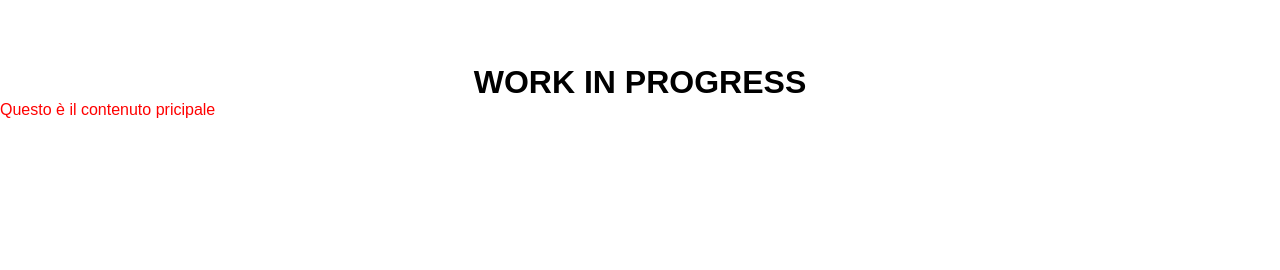
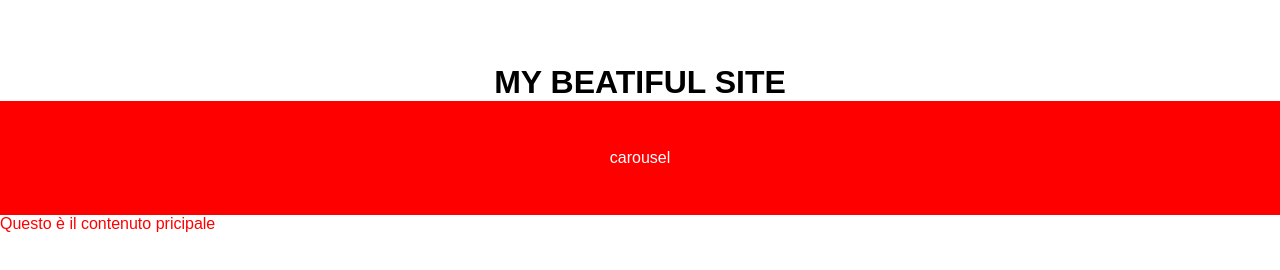
Before and after one commit to benitorubano1992/git-branch-merge, a plain HTML site: page index.html in a window 1280 px wide. Drawn offline with Linux system fonts and the light colour scheme.

Commit message:
add jumbotron with carousel

```diff
--- a/css/style.css
+++ b/css/style.css
@@ -17,3 +17,10 @@ h1 {
 main p {
     color: red;
 }
+
+.jumbotron {
+    background-color: red;
+    color: white;
+    text-align: center;
+    padding: 3rem 0;
+}
--- a/index.html
+++ b/index.html
@@ -11,9 +11,12 @@
 
 <body>
     <header>
-        <h1>Work in Progress</h1>
+        <h1>my beatiful site</h1>
     </header>
     <main>
+        <div class="jumbotron">
+            carousel
+        </div>
         <p>Questo è il contenuto pricipale</p>
     </main>
     <footer></footer>
```
